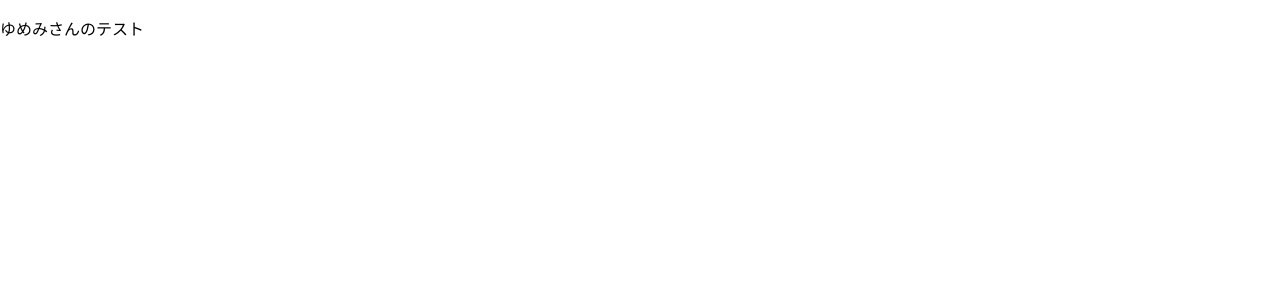
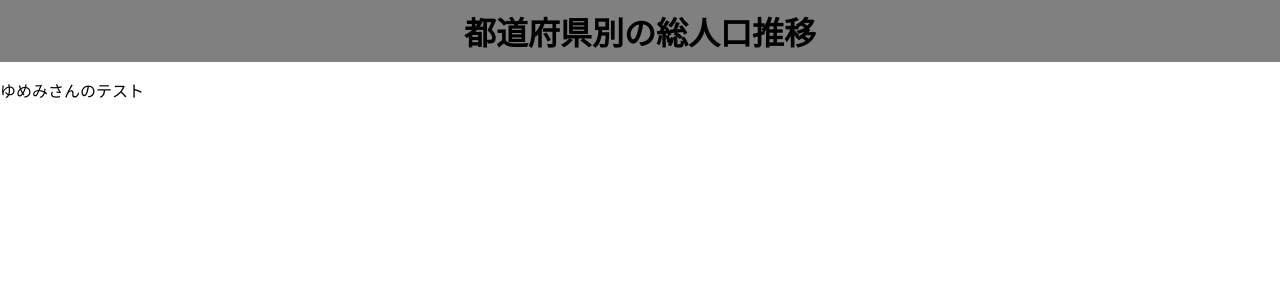
Before and after one commit to taka10257/yumemi_fe_test, a Next.js app: page / in a window 1280 px wide. Shown: the top 300 px of the page. Built offline with nearby package versions, Linux system fonts and the light colour scheme.

Commit message:
画面共通のレイアウトコンポーネントを反映

```diff
--- a/pages/_app.tsx
+++ b/pages/_app.tsx
@@ -1,7 +1,11 @@
 import '../styles/globals.css'
 import type { AppProps } from 'next/app'
+import Layout from '../components/layout/layout/Layout'
 
-function MyApp({ Component, pageProps }: AppProps) {
-  return <Component {...pageProps} />
+export default function MyApp({ Component, pageProps }: AppProps) {
+  return (
+    <Layout>
+      <Component {...pageProps} />
+    </Layout>
+  )
 }
-export default MyApp
```
